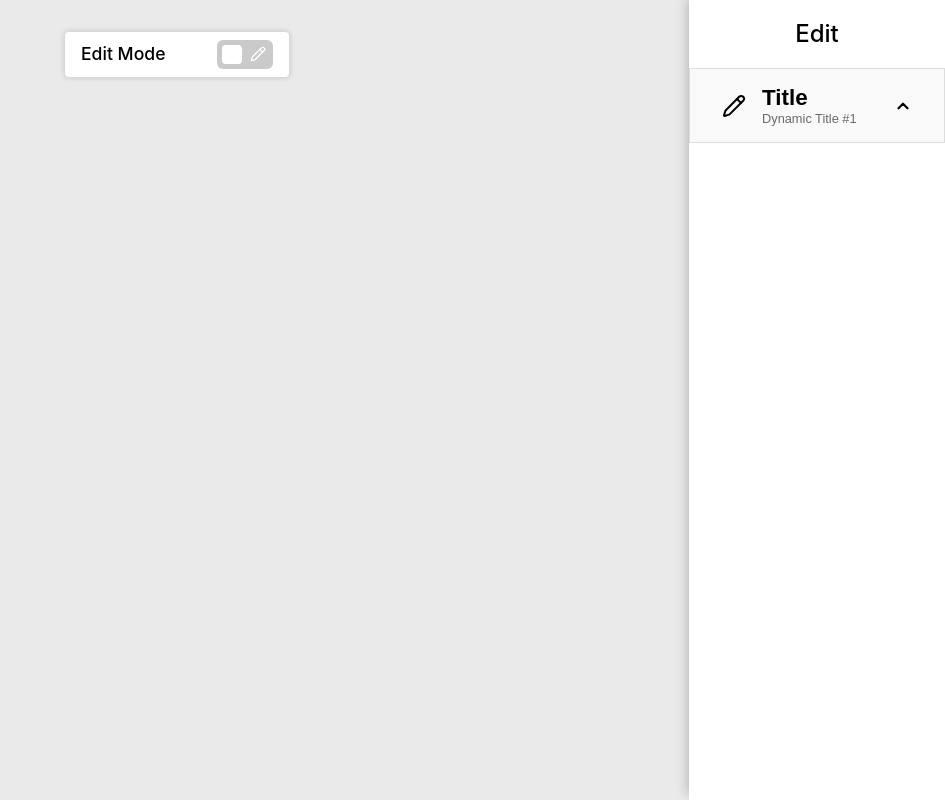
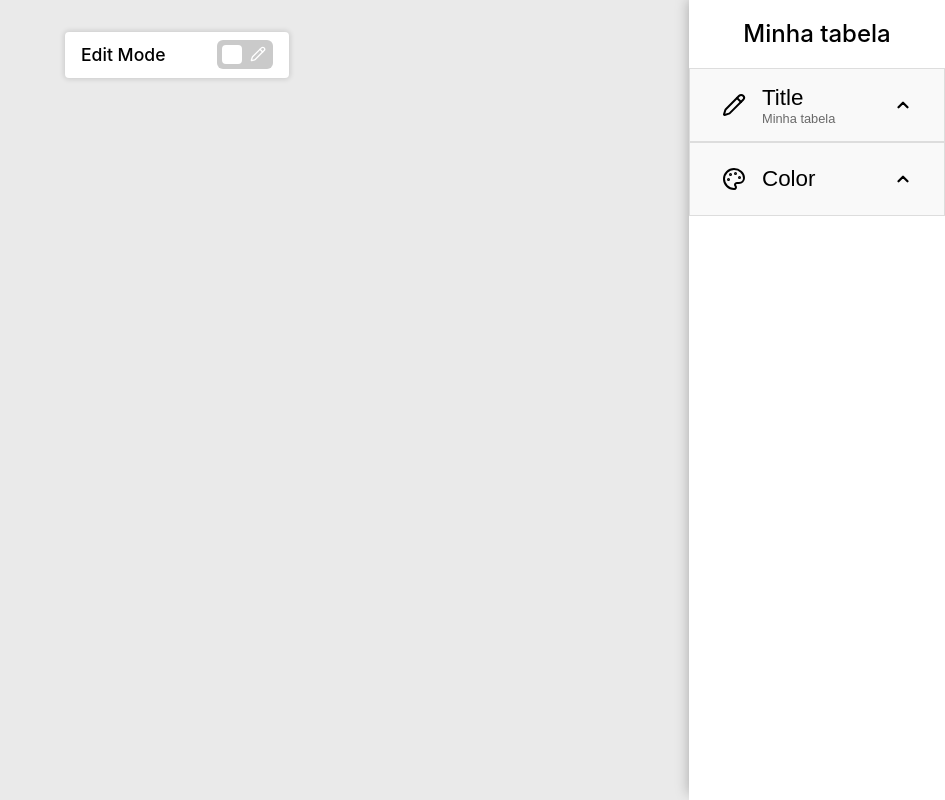
Before and after one commit to joaolucenalima/table-manager, a React (Vite) app: page / in a window 1280 px wide. Shown: the whole page, without its empty margins (335-1280 px from the left). Built offline with nearby package versions, Linux system fonts and the light colour scheme.

Commit message:
feat: color picker component and add selection state in context

```diff
--- a/src/App.tsx
+++ b/src/App.tsx
@@ -1,5 +1,5 @@
 import { ChangeModeMenu } from "./components/change-mode-menu"
-import { Sidebar } from "./components/sidebar"
+import { Sidebar } from "./components/sidebar/sidebar"
 
 function App() {
   return (
--- a/src/components/collapsible-menu.css
+++ b/src/components/collapsible-menu.css
@@ -5,6 +5,7 @@
 
 .collapsible_button {
   padding: 1rem 2rem;
+  height: 4.5rem;
   width: 100%;
   cursor: pointer;
   background-color: inherit;
@@ -31,7 +32,7 @@
 
 .collapsible_title_container h3 {
   font-size: 1.4rem;
-  font-weight: 600;
+  font-weight: 300;
 }
 
 .collapsible_title_container span {
--- a/src/components/collapsible-menu.tsx
+++ b/src/components/collapsible-menu.tsx
@@ -6,7 +6,7 @@ type CollapsibleMenuProps = {
   children: React.ReactNode;
   icon: React.ReactNode;
   title: string;
-  subtitle: string;
+  subtitle?: string;
 }
 
 export function CollapsibleMenu(props: CollapsibleMenuProps) {
@@ -38,7 +38,7 @@ export function CollapsibleMenu(props: CollapsibleMenuProps) {
 
         <div className="collapsible_title_container">
           <h3>{props.title}</h3>
-          <span>{props.subtitle}</span>
+          {props.subtitle && <span>{props.subtitle}</span>}
         </div>
 
         <ChevronUp size={18} strokeWidth={3} className="collapsible_chevron_icon" />
--- /dev/null
+++ b/src/components/color-picker.css
@@ -0,0 +1,43 @@
+.color_input_container {
+  position: relative;
+  height: 4rem;
+  border: 1px solid #D9D9D9;
+  border-radius: 6px;
+  cursor: pointer;
+
+  svg {
+    color: #696969;
+  }
+}
+
+input[type="color"] {
+  position: absolute;
+  top: 0;
+  left: 0;
+  width: 100%;
+  height: 100%;
+  opacity: 0;
+  cursor: pointer;
+  z-index: 3;
+}
+
+.circle_x_icon {
+  position: absolute;
+  right: 0.4rem;
+  top: 0.4rem;
+  z-index: 4;
+  cursor: pointer;
+  background-color: white;
+  border-radius: 100%;
+
+  &:hover {
+    background-color: #D9D9D9;
+  }
+}
+
+.ban_icon {
+  position: absolute;
+  top: 50%;
+  left: 50%;
+  transform: translate(-50%, -50%);
+}
--- /dev/null
+++ b/src/components/color-picker.tsx
@@ -0,0 +1,55 @@
+import { Ban, CircleX } from "lucide-react";
+import { useRef, useState } from "react";
+import "./color-picker.css";
+
+type ColorPickerProps = {
+  label: string;
+  id: string;
+}
+
+export function ColorPicker({ label, id }: ColorPickerProps) {
+  const colorInputRef = useRef<HTMLDivElement>(null);
+  const [color, setColor] = useState<string>("");
+
+  const handleChangeColor = (e: React.ChangeEvent<HTMLInputElement>) => {
+    if (colorInputRef.current === null) return
+
+    const color = e.target.value;
+    colorInputRef.current.style.background = color;
+
+    let timeout = null
+    if (timeout) clearTimeout(timeout);
+
+    timeout = setTimeout(() => {
+      setColor(color);
+    }, 100);
+  }
+
+  const handleRemoveColor = () => {
+    if (colorInputRef.current === null) return
+
+    colorInputRef.current.style.background = "inherit";
+    setColor("");
+  }
+
+  return (
+    <div className="form_field">
+      <label htmlFor={id}>{label}</label>
+      <div className="color_input_container" ref={colorInputRef}>
+        <input
+          type="color"
+          name={id}
+          id={id}
+          value={color}
+          onChange={handleChangeColor}
+        />
+
+        {color ? (
+          <CircleX size={18} className="circle_x_icon" onClick={handleRemoveColor} />
+        ) : (
+          <Ban size={20} className="ban_icon" />
+        )}
+      </div>
+    </div>
+  )
+}
--- a/src/components/sidebar.tsx
+++ /dev/null
@@ -1,34 +0,0 @@
-import { Pencil } from "lucide-react";
-import { useContext } from "react";
-import { ModeContext } from "../contexts/mode-context";
-import { CollapsibleMenu } from "./collapsible-menu";
-import "./sidebar.css";
-
-export function Sidebar() {
-  const { mode } = useContext(ModeContext)
-
-  if (mode === "preview") {
-    return (
-      <aside>
-        <div id="sidebar_title">
-          <h2>Preview Mode</h2>
-        </div>
-
-        <span id="divider"></span>
-      </aside>
-    )
-  }
-
-  return (
-    <aside>
-      <div id="sidebar_title">
-        <h2>Edit</h2>
-      </div>
-
-      <CollapsibleMenu icon={<Pencil />} title="Title" subtitle="Dynamic Title #1">
-        <h3>Tables</h3>
-        <span>Manage your tables</span>
-      </CollapsibleMenu>
-    </aside>
-  )
-}
--- /dev/null
+++ b/src/components/sidebar/column-edit-sidebar.tsx
@@ -0,0 +1,59 @@
+import { Palette, Pencil } from "lucide-react";
+import { Dispatch, SetStateAction } from "react";
+import { ActualSelection } from "../../contexts/mode-context";
+import { CollapsibleMenu } from "../collapsible-menu";
+import { ColorPicker } from "../color-picker";
+
+type ColumnEditSidebarProps = {
+  id: string;
+  setActualSelection: Dispatch<SetStateAction<ActualSelection>>;
+}
+
+export function ColumnEditSidebar({ id }: ColumnEditSidebarProps) {
+  return (
+    <aside>
+      <div id="sidebar_title">
+        <h2>{id}</h2>
+      </div>
+
+      <CollapsibleMenu icon={<Pencil />} title="Title">
+        <div className="grid_form two_columns">
+          <div className="form_field entire_row">
+            <label htmlFor="table_title">Title</label>
+            <input type="text" name="table_title" id="table_title" />
+          </div>
+
+          <div className="form_field">
+            <label htmlFor="table_title_font_weight">Font Weight</label>
+            <select name="table_title_font_weight" id="table_title_font_weight">
+              <option value="normal">Normal</option>
+              <option value="bold">Bold</option>
+              <option value="extra_bold">Extra Bold</option>
+            </select>
+          </div>
+
+          <div className="form_field">
+            <label htmlFor="table_title_font_size">Font Size</label>
+            <input
+              type="number"
+              name="table_title_font_size"
+              id="table_title_font_size"
+              defaultValue={16}
+              min={1}
+            />
+          </div>
+        </div>
+      </CollapsibleMenu>
+
+      <CollapsibleMenu icon={<Palette />} title="Color">
+        <div className="grid_form three_columns">
+          <ColorPicker label="Header" id="table_header_color" />
+          <ColorPicker label="Background" id="table_background_color" />
+          <ColorPicker label="Footer" id="table_footer_color" />
+          <ColorPicker label="Border" id="table_border_color" />
+          <ColorPicker label="Alternate" id="table_alternate_color" />
+        </div>
+      </CollapsibleMenu>
+    </aside>
+  )
+}
--- a/src/components/sidebar.css
+++ b/src/components/sidebar/sidebar.css
@@ -23,3 +23,21 @@ aside {
   height: 2px;
   background-color: #EAEAEA;
 }
+
+.grid_form {
+  display: grid;
+  row-gap: 0.5rem;
+  column-gap: 1rem;
+}
+
+.two_columns {
+  grid-template-columns: 1fr 1fr;
+}
+
+.three_columns {
+  grid-template-columns: 1fr 1fr 1fr;
+}
+
+.entire_row {
+  grid-column: 1 / -1;
+}
--- /dev/null
+++ b/src/components/sidebar/sidebar.tsx
@@ -0,0 +1,37 @@
+import { useContext } from "react";
+import { ModeContext } from "../../contexts/mode-context";
+import { ColumnEditSidebar } from "./column-edit-sidebar";
+import "./sidebar.css";
+import { TableEditSidebar } from "./table-edit-sidebar";
+
+export function Sidebar() {
+  const { mode, actualSelection, setActualSelection } = useContext(ModeContext)
+
+  if (mode === "preview") {
+    return (
+      <aside>
+        <div id="sidebar_title">
+          <h2>Preview Mode</h2>
+        </div>
+
+        <span id="divider"></span>
+      </aside>
+    )
+  }
+
+  if (actualSelection.type === "table") {
+    return (
+      <TableEditSidebar
+        id={actualSelection.id}
+        setActualSelection={setActualSelection}
+      />
+    )
+  }
+
+  return (
+    <ColumnEditSidebar
+      id={actualSelection.id}
+      setActualSelection={setActualSelection}
+    />
+  )
+}
--- /dev/null
+++ b/src/components/sidebar/table-edit-sidebar.tsx
@@ -0,0 +1,59 @@
+import { Palette, Pencil } from "lucide-react";
+import { Dispatch, SetStateAction } from "react";
+import { ActualSelection } from "../../contexts/mode-context";
+import { CollapsibleMenu } from "../collapsible-menu";
+import { ColorPicker } from "../color-picker";
+
+type TableEditSidebarProps = {
+  id: string;
+  setActualSelection: Dispatch<SetStateAction<ActualSelection>>;
+}
+
+export function TableEditSidebar({ id }: TableEditSidebarProps) {
+  return (
+    <aside>
+      <div id="sidebar_title">
+        <h2>{id ? id : "Dynamic Table"}</h2>
+      </div>
+
+      <CollapsibleMenu icon={<Pencil />} title="Title" subtitle={id}>
+        <div className="grid_form two_columns">
+          <div className="form_field entire_row">
+            <label htmlFor="table_title">Title</label>
+            <input type="text" name="table_title" id="table_title" />
+          </div>
+
+          <div className="form_field">
+            <label htmlFor="table_title_font_weight">Font Weight</label>
+            <select name="table_title_font_weight" id="table_title_font_weight">
+              <option value="normal">Normal</option>
+              <option value="bold">Bold</option>
+              <option value="extra_bold">Extra Bold</option>
+            </select>
+          </div>
+
+          <div className="form_field">
+            <label htmlFor="table_title_font_size">Font Size</label>
+            <input
+              type="number"
+              name="table_title_font_size"
+              id="table_title_font_size"
+              defaultValue={16}
+              min={1}
+            />
+          </div>
+        </div>
+      </CollapsibleMenu>
+
+      <CollapsibleMenu icon={<Palette />} title="Color">
+        <div className="grid_form three_columns">
+          <ColorPicker label="Header" id="table_header_color" />
+          <ColorPicker label="Background" id="table_background_color" />
+          <ColorPicker label="Footer" id="table_footer_color" />
+          <ColorPicker label="Border" id="table_border_color" />
+          <ColorPicker label="Alternate" id="table_alternate_color" />
+        </div>
+      </CollapsibleMenu>
+    </aside>
+  )
+}
--- a/src/contexts/mode-context.tsx
+++ b/src/contexts/mode-context.tsx
@@ -1,21 +1,29 @@
 import { ReactNode, createContext, useState } from "react";
 
-interface MenuContextData {
+export type ActualSelection = {
+  id: string,
+  type: "table" | "column"
+}
+
+type ModeContextData = {
   mode: "edit" | "preview";
-  actualSelection?: "table" | "column";
-  setActualSelection: React.Dispatch<React.SetStateAction<"table" | "column" | undefined>>
+  actualSelection: ActualSelection;
+  setActualSelection: React.Dispatch<React.SetStateAction<ActualSelection>>
   changeMode: () => void;
 }
 
-interface ModeProviderProps {
+type ModeProviderProps = {
   children: ReactNode
 }
 
-export const ModeContext = createContext({} as MenuContextData);
+export const ModeContext = createContext({} as ModeContextData);
 
 export function ModeProvider({ children }: ModeProviderProps) {
   const [mode, setMode] = useState<"edit" | "preview">("edit");
-  const [actualSelection, setActualSelection] = useState<"table" | "column">();
+  const [actualSelection, setActualSelection] = useState<ActualSelection>({
+    id: "Minha tabela",
+    type: "table"
+  });
 
   function changeMode() {
     setMode(mode === "edit" ? "preview" : "edit");
--- a/src/index.css
+++ b/src/index.css
@@ -36,3 +36,24 @@ section {
 
   padding: 2rem;
 }
+
+label {
+  display: block;
+  font-size: 0.8rem;
+  margin-bottom: 0.1rem;
+}
+
+input,
+select {
+  width: 100%;
+  background-color: inherit;
+  border: 1px solid #D9D9D9;
+  border-radius: 4px;
+  font-size: 0.8rem;
+  padding: 0.4rem 0.6rem;
+}
+
+input:focus,
+select:focus {
+  outline: 2px solid #752F79;
+}
```
